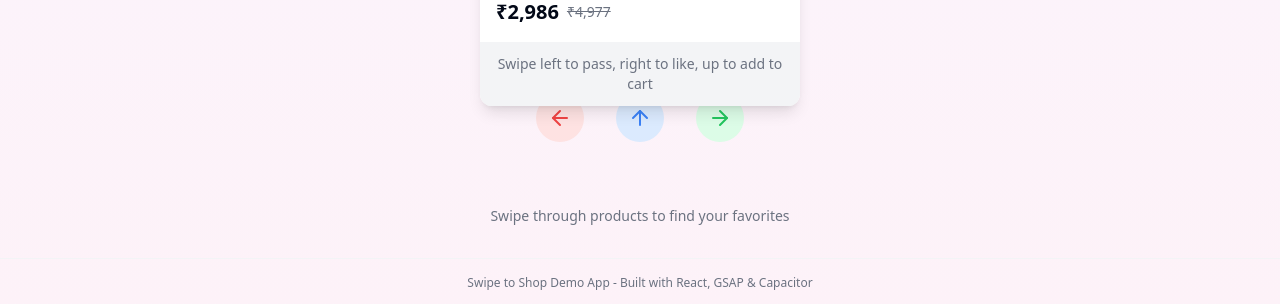
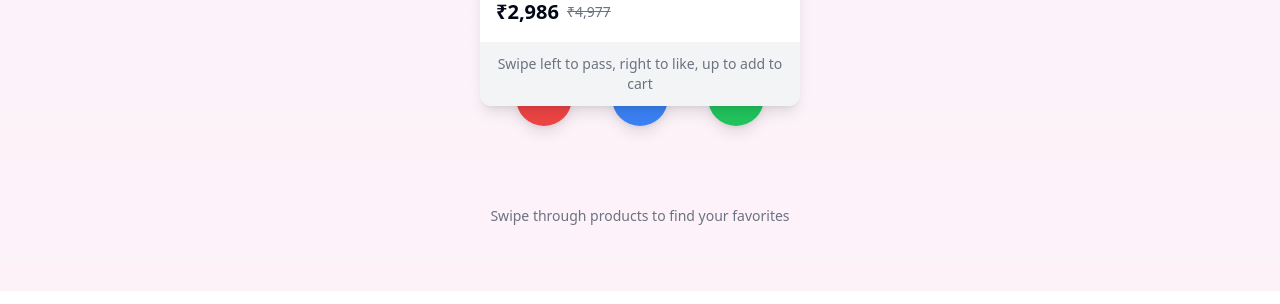
Before and after one commit to KreativeND/swipe-to-shop-app, a React (Vite) app: page / in a window 1280 px wide. Shown: the part 635-939 px from the top of the page. Built offline with nearby package versions, Linux system fonts and the light colour scheme.

Commit message:
Fix: Improve button visibility and animation
- Improved button visibility by adjusting styles.
- Enhanced animation smoothness.
- Removed the footer text "Swipe to Shop Demo App - Built with React, GSAP & Capacitor".

```diff
--- a/src/components/CardStack.tsx
+++ b/src/components/CardStack.tsx
@@ -41,10 +41,10 @@ export const CardStack = () => {
         />
       ))}
 
-      {/* Swipe instruction buttons at the bottom */}
-      <div className="absolute bottom-0 left-0 right-0 flex justify-center space-x-8 py-6">
+      {/* Enhanced swipe instruction buttons at the bottom */}
+      <div className="absolute bottom-4 left-0 right-0 flex justify-center space-x-10 py-6">
         <button
-          className="bg-red-100 p-3 rounded-full text-red-500"
+          className="bg-red-500 p-4 rounded-full text-white shadow-lg hover:bg-red-600 transition-all duration-300 transform hover:scale-110"
           aria-label="Dislike"
           onClick={() => {
             const currentProduct = visibleProducts[0];
@@ -52,11 +52,11 @@ export const CardStack = () => {
             useProductStore.getState().nextProduct();
           }}
         >
-          <ArrowLeftIcon />
+          <ArrowLeftIcon size={24} />
         </button>
 
         <button
-          className="bg-blue-100 p-3 rounded-full text-blue-500"
+          className="bg-blue-500 p-4 rounded-full text-white shadow-lg hover:bg-blue-600 transition-all duration-300 transform hover:scale-110"
           aria-label="Add to cart"
           onClick={() => {
             const currentProduct = visibleProducts[0];
@@ -64,11 +64,11 @@ export const CardStack = () => {
             useProductStore.getState().nextProduct();
           }}
         >
-          <ArrowUpIcon />
+          <ArrowUpIcon size={24} />
         </button>
 
         <button
-          className="bg-green-100 p-3 rounded-full text-green-500"
+          className="bg-green-500 p-4 rounded-full text-white shadow-lg hover:bg-green-600 transition-all duration-300 transform hover:scale-110"
           aria-label="Like"
           onClick={() => {
             const currentProduct = visibleProducts[0];
@@ -76,7 +76,7 @@ export const CardStack = () => {
             useProductStore.getState().nextProduct();
           }}
         >
-          <ArrowRightIcon />
+          <ArrowRightIcon size={24} />
         </button>
       </div>
     </div>
--- a/src/components/SwipeableCard.tsx
+++ b/src/components/SwipeableCard.tsx
@@ -56,16 +56,17 @@ export const SwipeableCard = ({ product, isActive }: SwipeableCardProps) => {
     offsetX.current = clientX - startX.current;
     offsetY.current = clientY - startY.current;
 
-    // Apply rotation based on horizontal movement
-    const rotation = offsetX.current * 0.1;
+    // Apply rotation based on horizontal movement (smoother rotation)
+    const rotation = offsetX.current * 0.08;
 
-    // Update the position of the card
+    // Update the position of the card with improved smoothness
     gsap.to(cardRef.current, {
       x: offsetX.current,
       y: offsetY.current,
       rotation: rotation,
-      duration: 0.1,
-      ease: "power1.out"
+      duration: 0.2, // Slightly longer duration for smoother feel
+      ease: "power2.out", // Changed to power2 for smoother easing
+      overwrite: "auto" // Ensures smooth transitions between rapid movements
     });
 
     // Determine swipe direction for visual feedback
@@ -112,6 +113,7 @@ export const SwipeableCard = ({ product, isActive }: SwipeableCardProps) => {
     let x = 0;
     let y = 0;
     let rotation = 0;
+    let scale = 1;
 
     switch (direction) {
       case 'right':
@@ -126,18 +128,20 @@ export const SwipeableCard = ({ product, isActive }: SwipeableCardProps) => {
         break;
       case 'up':
         y = -window.innerHeight - 200;
+        scale = 0.8;
         addToCart(product.id);
         break;
     }
 
-    // Animate the card off screen
+    // Animate the card off screen with improved animation
     gsap.to(cardRef.current, {
       x,
       y,
       rotation,
+      scale,
       opacity: 0,
-      duration: 0.5,
-      ease: "power2.in",
+      duration: 0.6, // Slightly longer for smoother exit
+      ease: "power3.inOut", // More sophisticated easing
       onComplete: () => {
         nextProduct();
         setSwipeDirection(null);
@@ -145,7 +149,7 @@ export const SwipeableCard = ({ product, isActive }: SwipeableCardProps) => {
     });
   };
 
-  // Reset card to center
+  // Reset card to center with improved animation
   const resetCard = () => {
     if (!cardRef.current) return;
 
@@ -153,8 +157,8 @@ export const SwipeableCard = ({ product, isActive }: SwipeableCardProps) => {
       x: 0,
       y: 0,
       rotation: 0,
-      duration: 0.3,
-      ease: "elastic.out(1, 0.3)",
+      duration: 0.5,
+      ease: "elastic.out(0.9, 0.4)", // Smoother elastic effect
       onComplete: () => {
         setSwipeDirection(null);
       }
--- a/src/pages/Index.tsx
+++ b/src/pages/Index.tsx
@@ -36,9 +36,7 @@ const Index = () => {
 
         <footer className="py-4 px-4 border-t border-gray-100">
           <div className="container mx-auto text-center">
-            <p className="text-xs text-gray-500">
-              Swipe to Shop Demo App - Built with React, GSAP & Capacitor
-            </p>
+            {/* Footer text removed as requested */}
           </div>
         </footer>
       </div>
```
